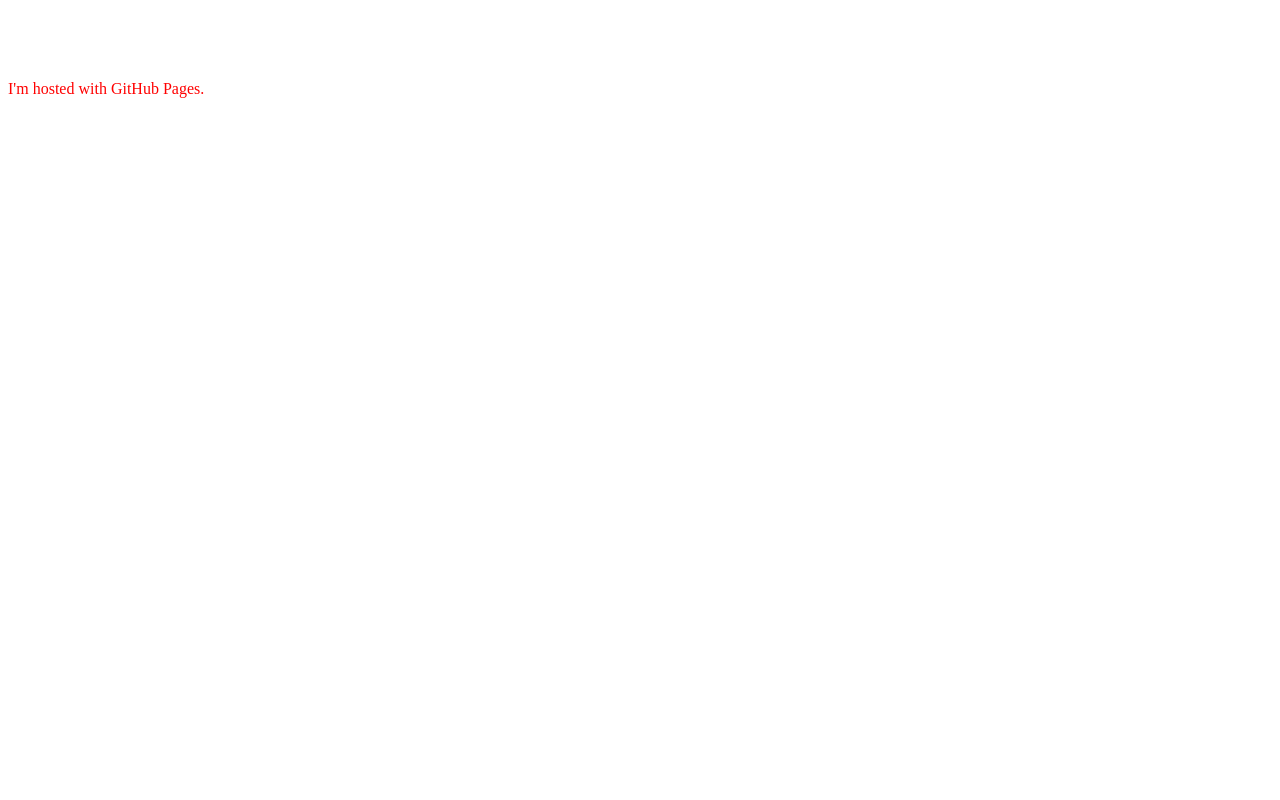
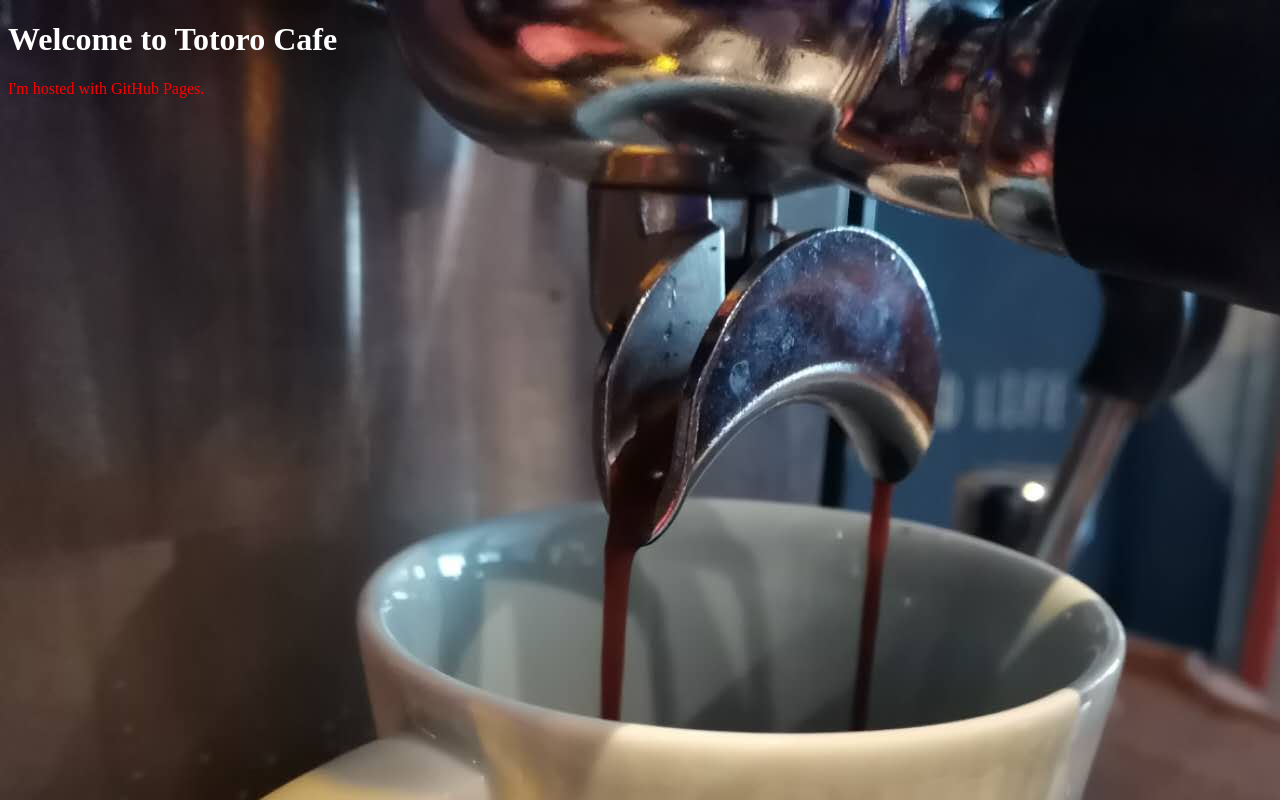
Before and after one commit to TaojunW/totorocafe_yue.github.io, a plain HTML site: page index.html in a window 1280 px wide. Drawn offline with Linux system fonts and the light colour scheme.

Commit message:
Update styles.css

```diff
--- a/styles.css
+++ b/styles.css
@@ -1,5 +1,5 @@
 body{
-	background-image:url('\background.png');
+	background-image:url('background.png');
 	background-repeat: repeat-x;
 }
 h1{
```
